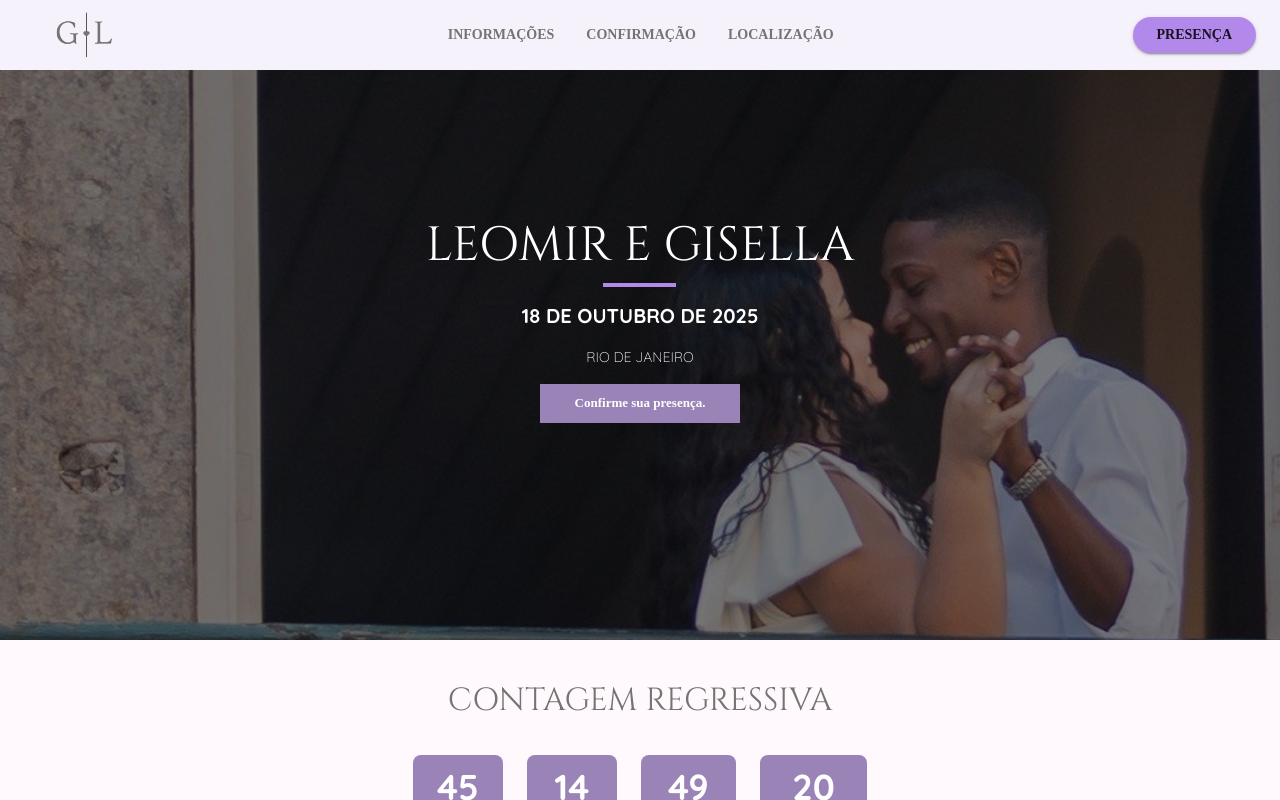
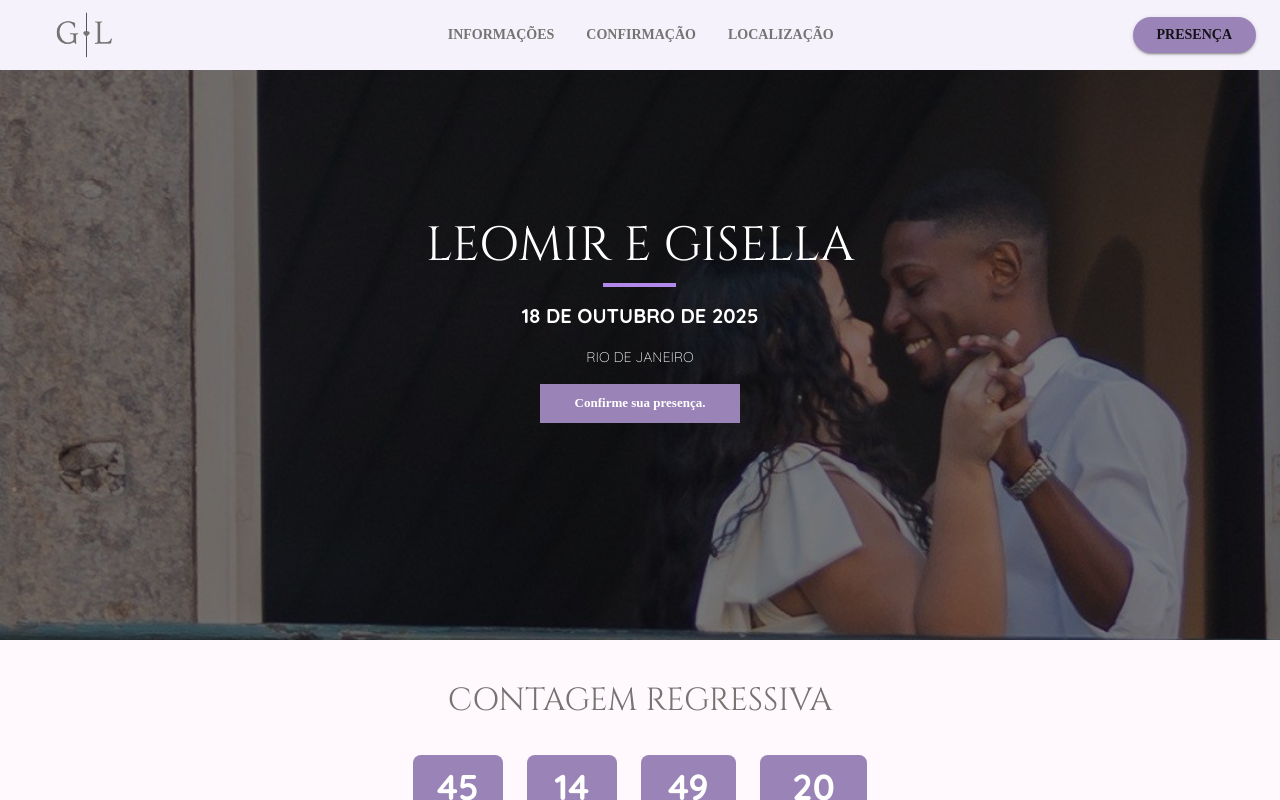
Before and after one commit to LafaDev/gisellaeleomir, a React (Vite) app: page / in a window 1280 px wide. Built offline with nearby package versions, Linux system fonts and the light colour scheme.

Commit message:
fix info in desktop

```diff
--- a/src/modules/views/AppAppBar.tsx
+++ b/src/modules/views/AppAppBar.tsx
@@ -99,10 +99,12 @@ function AppAppBar() {
               variant="contained"
               color="secondary"
               sx={{
+                backgroundColor: "#9A84B7",
                 borderRadius: "50px",
                 textTransform: "none",
                 fontWeight: "bold",
                 px: 3,
+                "&:focus": { outline: "none" },
               }}
               onClick={() => handleScrollTo("confirmation")}
             >
--- a/src/modules/views/Info.tsx
+++ b/src/modules/views/Info.tsx
@@ -7,6 +7,8 @@ import AccessAlarmIcon from "@mui/icons-material/AccessAlarm";
 import CheckroomIcon from "@mui/icons-material/Checkroom";
 import MobileOffIcon from "@mui/icons-material/MobileOff";
 import type { Theme } from "@mui/material/styles";
+import { useTheme } from "@mui/material/styles";
+import useMediaQuery from "@mui/material/useMediaQuery";
 
 const item: SxProps<Theme> = {
   display: "flex",
@@ -28,6 +30,10 @@ const number = {
 };
 
 function Info() {
+  const theme = useTheme();
+  const isMobile = useMediaQuery(theme.breakpoints.down("sm"));
+
+
   return (
     <Box
       component="section"
@@ -35,7 +41,7 @@ function Info() {
     >
       <Container
         sx={{
-          mt: 1,
+          mt: { xs: 1 },
           mb: 2,
           position: "relative",
           display: "flex",
@@ -44,7 +50,7 @@ function Info() {
         }}
           id="information"
       >
-        <br />
+        {isMobile ? <br /> : Array(5).fill(<br />)}
         <Typography
           variant="h2"
           marked="center"
```
